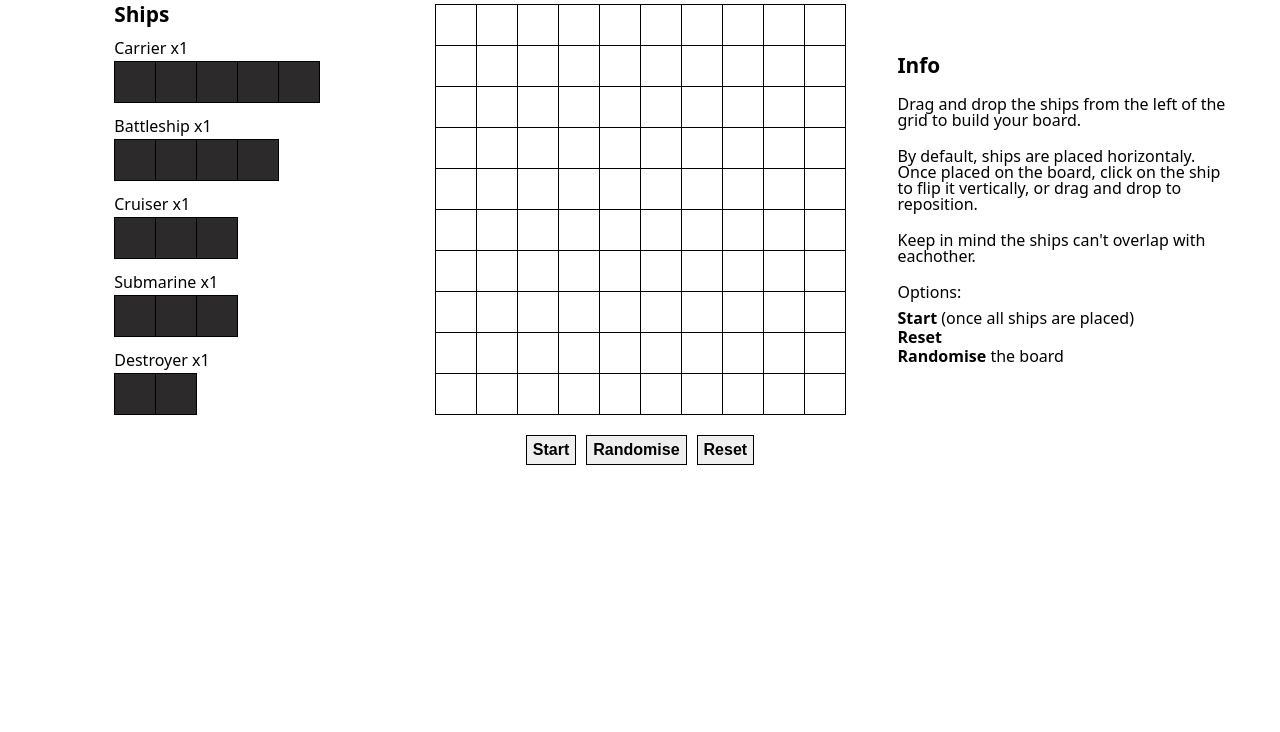
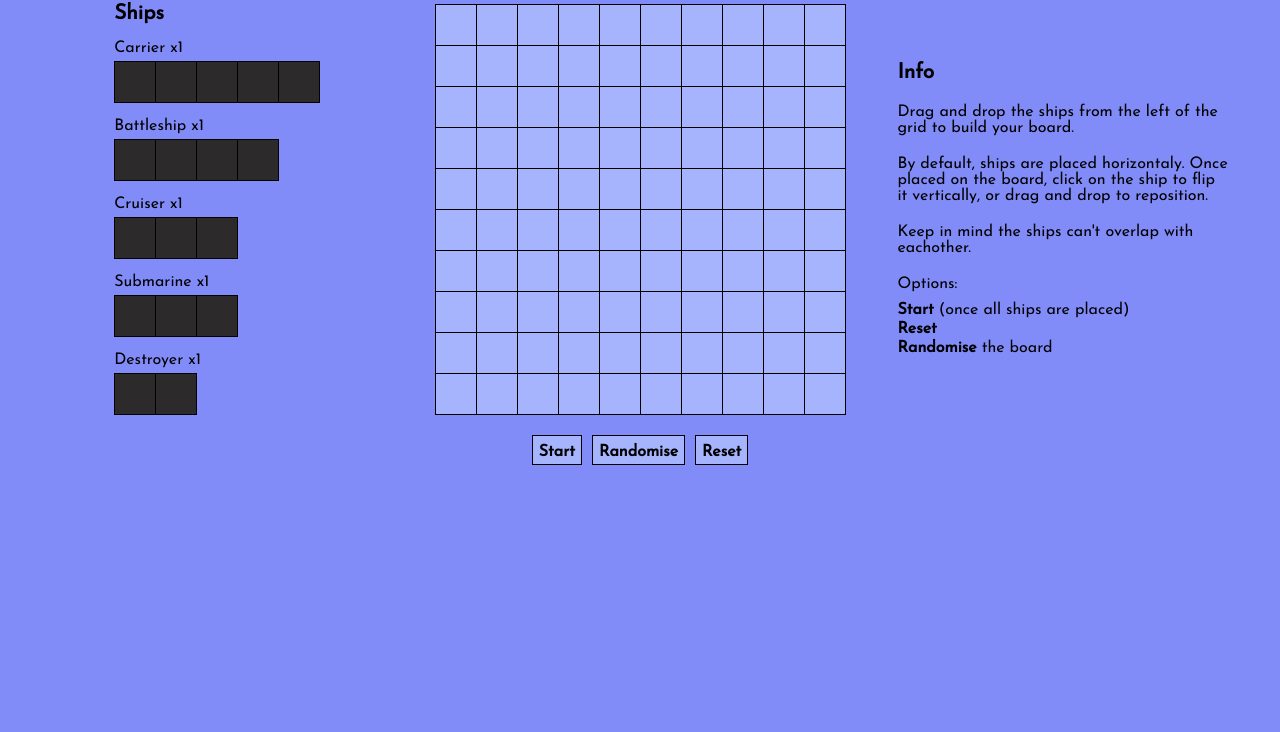
Before and after one commit to alleizon/battleship, a website built with webpack: page dist/index.html in a window 1280 px wide. Shown: the part 68-800 px from the top of the page. Built offline with nearby package versions, Linux system fonts and the light colour scheme.

Commit message:
added font & colors

```diff
--- a/dist/css/build-player-board.css
+++ b/dist/css/build-player-board.css
@@ -158,7 +158,7 @@ b {
 }
 
 #build-player-board > .grid > .grid-cell {
-    background-color: white;
+    background-color: #a5b4fc;
     transition: all 0.2s ease-in-out;
 }
 
--- a/dist/css/in-progress.css
+++ b/dist/css/in-progress.css
@@ -61,7 +61,7 @@ body.in-progress .grid {
 body.in-progress .grid > div[data-cell="cell"] {
     position: relative;
     transition: all 0.2s ease-in-out;
-    background-color: white;
+    background-color: var(--grid-cell-bg);
 }
 
 #computer > .grid > div[data-cell="cell"] {
--- a/dist/css/root.css
+++ b/dist/css/root.css
@@ -1,5 +1,5 @@
 :root {
-    font-family: system-ui, -apple-system, BlinkMacSystemFont, 'Segoe UI', Roboto, Oxygen, Ubuntu, Cantarell, 'Open Sans', 'Helvetica Neue', sans-serif;
+    font-family: "Josefin Sans", system-ui, -apple-system, BlinkMacSystemFont, 'Segoe UI', Roboto, Oxygen, Ubuntu, Cantarell, 'Open Sans', 'Helvetica Neue', sans-serif;
     font-size: 16px;
     box-sizing: border-box;
 
@@ -7,4 +7,6 @@
     --ship-cell-color-hover: rgb(114, 109, 109);
     --grid-cell-drag-invalid: rgb(255 125 125);
     --grid-cell-drag-valid: rgb(151, 255, 125);
+    --bg-color: #818cf8;
+    --grid-cell-bg: #a5b4fc;
 }
--- a/dist/index.html
+++ b/dist/index.html
@@ -5,6 +5,9 @@
     <meta http-equiv="X-UA-Compatible" content="IE=edge">
     <meta name="viewport" content="width=device-width, initial-scale=1.0">
     <link rel="stylesheet" href="style.css">
+    <link rel="preconnect" href="https://fonts.googleapis.com">
+<link rel="preconnect" href="https://fonts.gstatic.com" crossorigin>
+<link href="https://fonts.googleapis.com/css2?family=Josefin+Sans&display=swap" rel="stylesheet">
     <title>Battleship</title>
 </head>
 <body>
--- a/dist/style.css
+++ b/dist/style.css
@@ -2,3 +2,13 @@
 @import url("css/root.css");
 @import url("css/in-progress.css");
 @import url("css/build-player-board.css");
+
+body {
+    background-color: var(--bg-color);
+}
+
+button {
+    background-color: var(--grid-cell-bg);
+    padding-top: 5px;
+    font-family: "Josefin Sans";
+}
```
